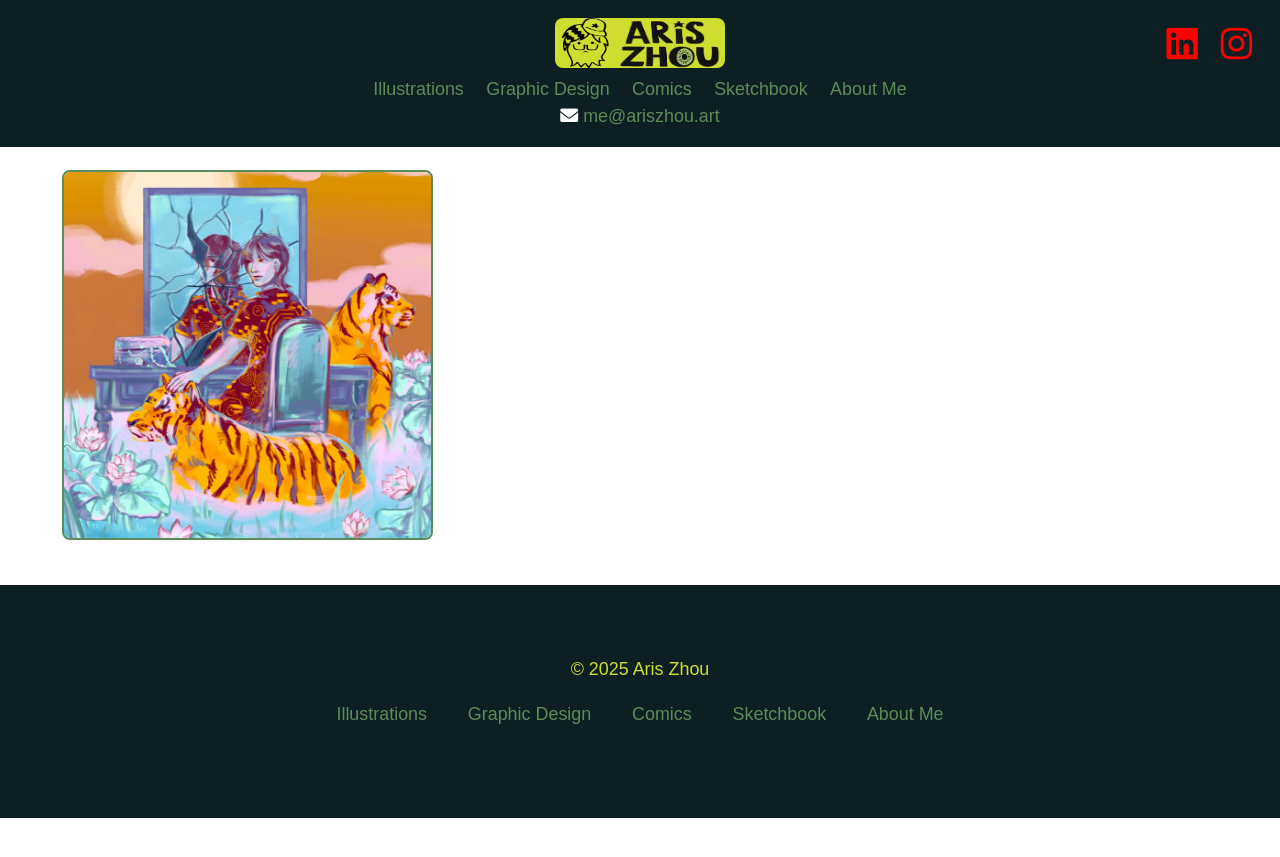
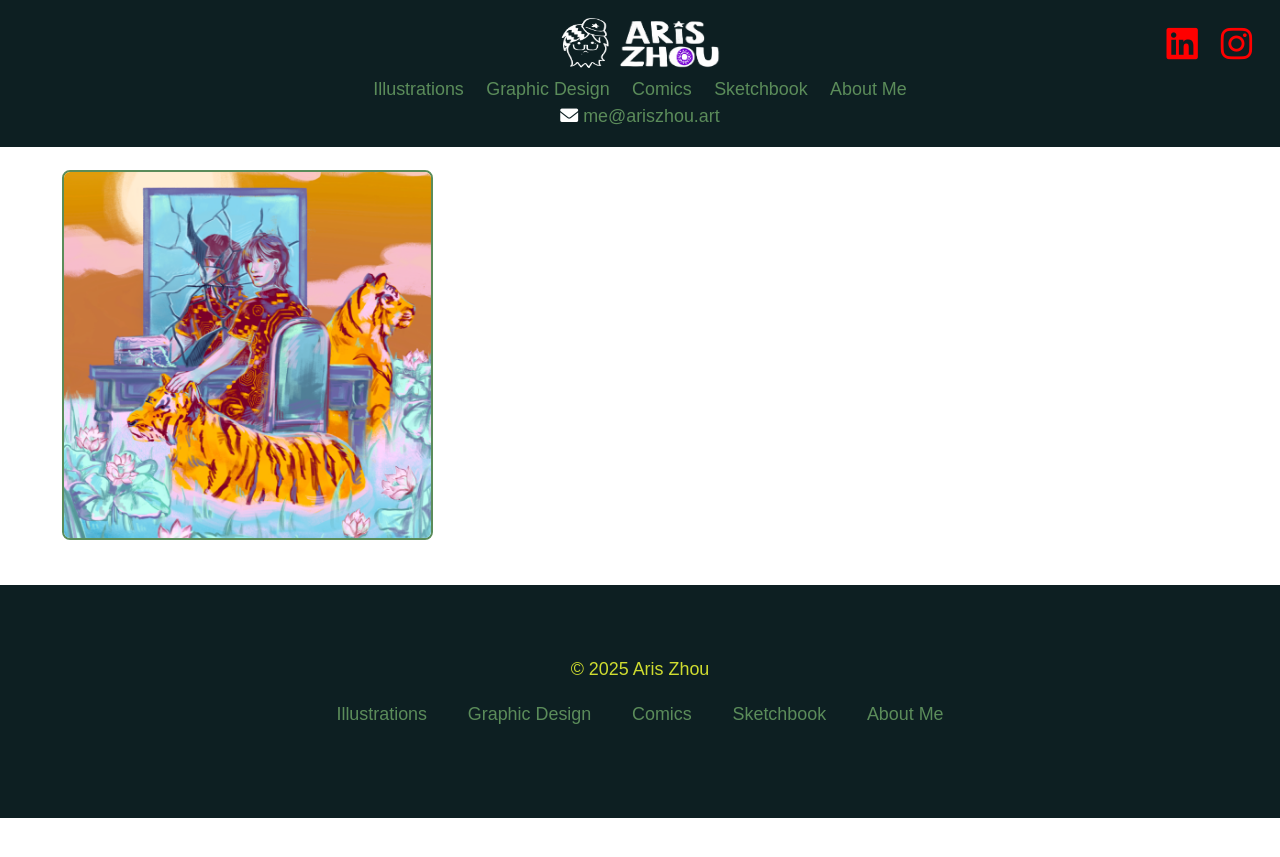
Before and after one commit to ArisHZhou/Portfolio, a Jekyll site: the page built from pages/visdev.html, in a window 1280 px wide. Shown: the top 857 px of the page. Built offline with Jekyll 4.4.1, drawn with Linux system fonts in a browser that asks for light colours.

Commit message:
white logos without background

```diff
--- a/_includes/header.html
+++ b/_includes/header.html
@@ -3,7 +3,7 @@
         <div class="logo-container">
             <a href="{{ '/' | relative_url }}" class="logo-link" aria-label="Home">
                 <img
-                    src="{{ '/assets/images/logos/logo.png' | relative_url }}"
+                    src="{{ '/assets/images/logos/logo-white.png' | relative_url }}"
                     alt="{{ site.title }} Logo"
                     class="logo"
                     width="50"
@@ -11,7 +11,7 @@
                     onerror="this.src='{{ '/assets/images/logo-fallback.png' | relative_url }}'"
                 >
                 <img
-                    src="{{ '/assets/images/logos/textlogo.png' | relative_url }}"
+                    src="{{ '/assets/images/logos/textlogo-white.png' | relative_url }}"
                     alt="{{ site.title }} Logo"
                     class="logo"
                     width="100"
--- a/_sass/_navigation.scss
+++ b/_sass/_navigation.scss
@@ -80,7 +80,7 @@
     text-align: center; /* Center the images horizontally */
     font-size: 0; /* Remove extra space between images */
     display: inline-block;
-    background-color: map-get(map-get($colors,primary), light );
+   # background-color: map-get(map-get($colors,primary), light );
     border-radius: 8px;
   }
 
```
Also changed, not shown: assets/images/logos/logo-white.png (added), assets/images/logos/textlogo-white.png (added).
